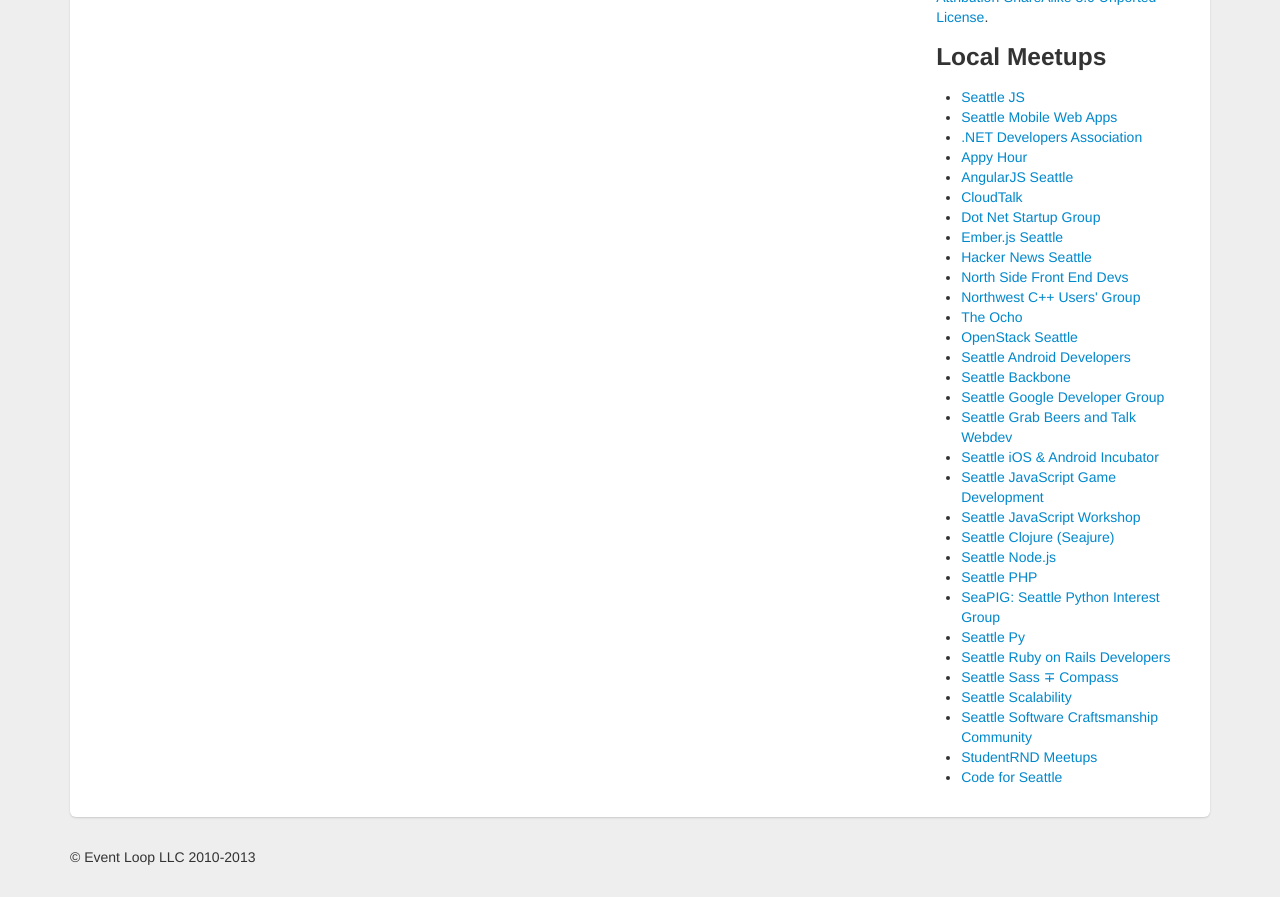
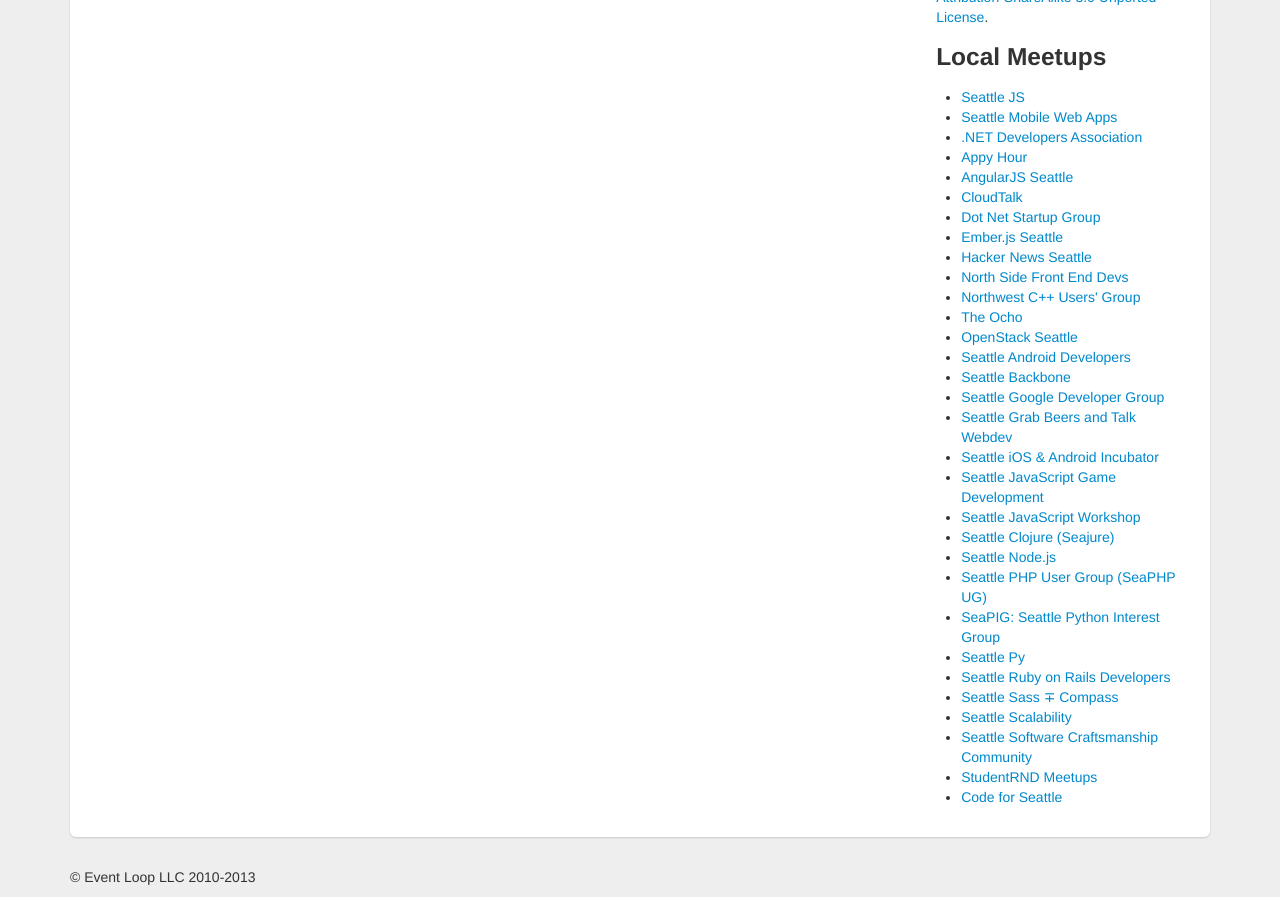
Before and after one commit to crtr0/seattlehacks, a Jekyll site: the page built from search.html, in a window 1280 px wide and 1221 px high, cut to the strip 324-1221 px from the top of the window. Built offline with Jekyll 4.4.1, drawn with Linux system fonts in a browser that asks for light colours; Markdown is read by kramdown in place of the engine named in the settings; comment, search, counter and statistics services are not loaded.

Commit message:
Updated Seattle PHP User Group link

```diff
--- a/_layouts/default.html
+++ b/_layouts/default.html
@@ -92,7 +92,7 @@
               <li><a href="http://www.meetup.com/seajsws/">Seattle JavaScript Workshop</a></li>
               <li><a href="http://seajure.github.io/">Seattle Clojure (Seajure)</a></li>
               <li><a href="http://www.meetup.com/Seattle-Node-js/">Seattle Node.js</a></li>
-              <li><a href="http://www.meetup.com/php-49/">Seattle PHP</a></li>
+              <li><a href="http://www.meetup.com/seaphp/">Seattle PHP User Group (SeaPHP UG)</a></li>
               <li><a href="http://www.seapig.org/">SeaPIG: Seattle Python Interest Group</a></li>
               <li><a href="http://www.meetup.com/Seattle-Py/">Seattle Py</a></li>
               <li><a href="http://www.meetup.com/The-Seattle-Ruby-on-Rails-Developers-Meetup-Group/">Seattle Ruby on Rails Developers</a></li>
```
